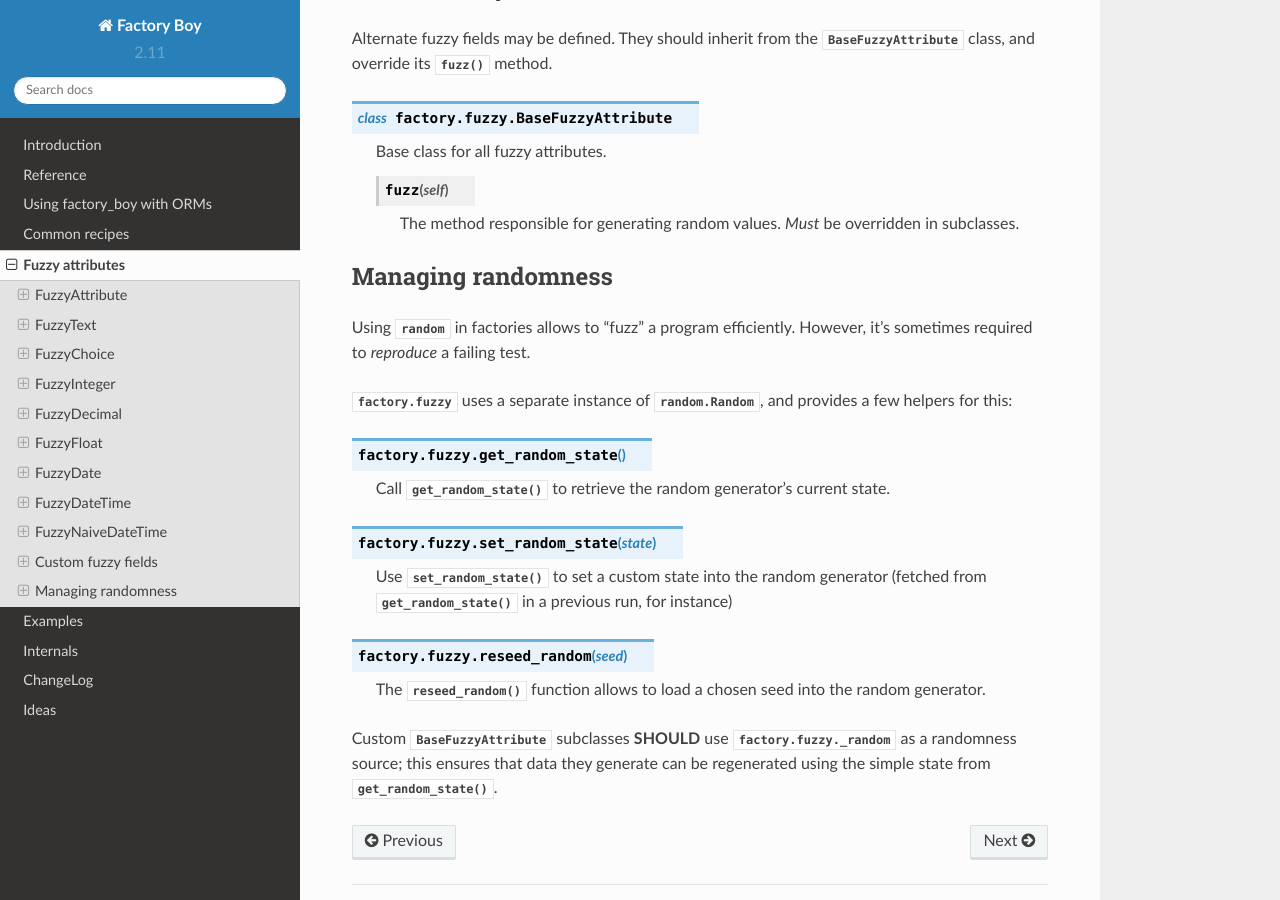
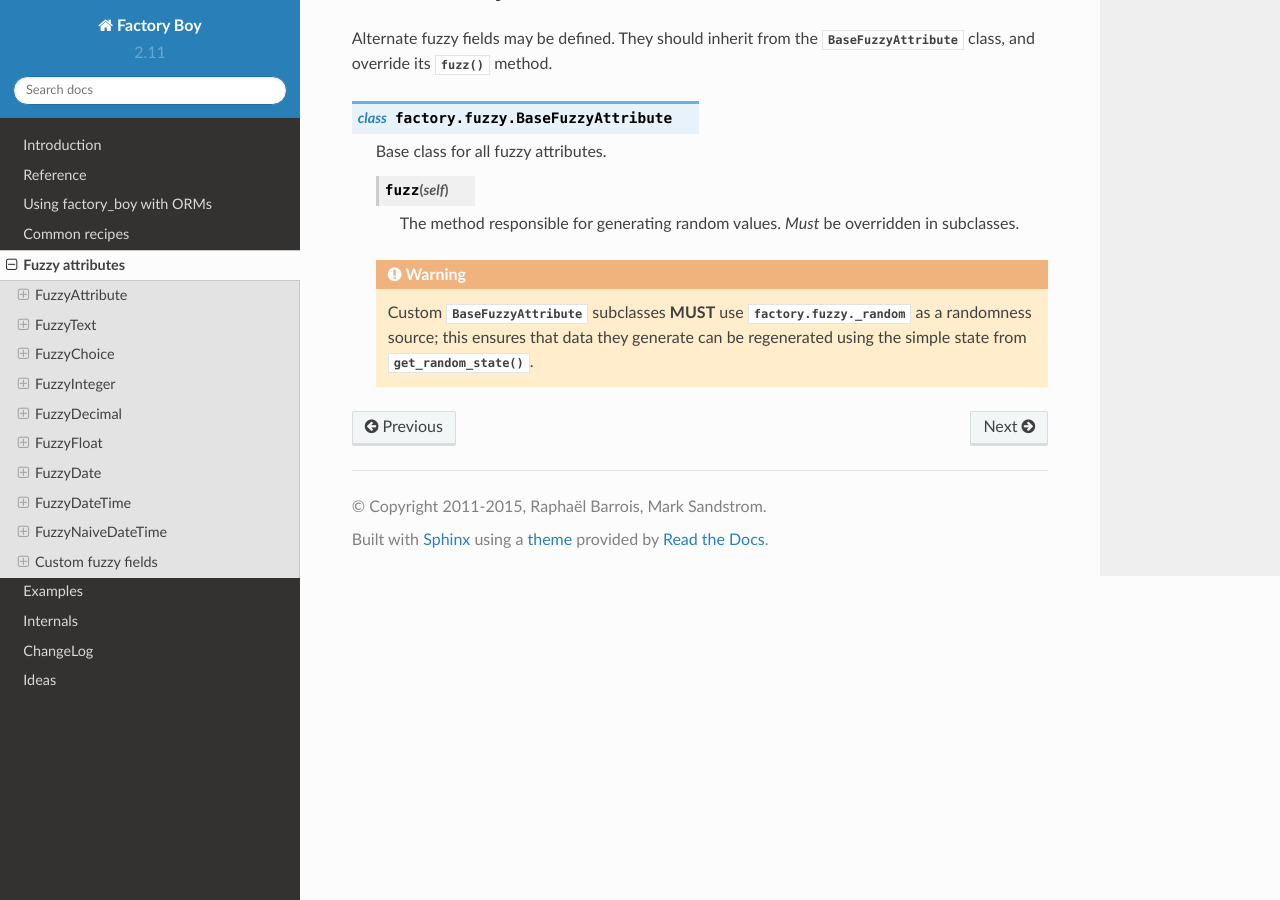
Before and after one commit to FactoryBoy/factory_boy, a Sphinx documentation site: the page built from docs/fuzzy.rst, in a window 1280 px wide and 900 px high, scrolled down 6556 px. Built offline with Sphinx 7.4.7 and the Read the Docs theme 2.0.0, drawn with Linux system fonts in a browser that asks for light colours.

Commit message:
Improve documentation about factory.random.
- Remove obsolete references to factory.fuzzy.random
- Provide some sample recipes
- Add a clearer entry in the project README.

Closes #563.

```diff
--- a/docs/fuzzy.rst
+++ b/docs/fuzzy.rst
@@ -359,32 +359,9 @@
         The method responsible for generating random values.
         *Must* be overridden in subclasses.
 
+    .. warning::
 
-Managing randomness
--------------------
-
-Using :mod:`random` in factories allows to "fuzz" a program efficiently.
-However, it's sometimes required to *reproduce* a failing test.
-
-:mod:`factory.fuzzy` uses a separate instance of :class:`random.Random`,
-and provides a few helpers for this:
-
-.. method:: get_random_state()
-
-    Call :meth:`get_random_state` to retrieve the random generator's current
-    state.
-
-.. method:: set_random_state(state)
-
-    Use :meth:`set_random_state` to set a custom state into the random generator
-    (fetched from :meth:`get_random_state` in a previous run, for instance)
-
-.. method:: reseed_random(seed)
-
-    The :meth:`reseed_random` function allows to load a chosen seed into the random generator.
-
-
-Custom :class:`BaseFuzzyAttribute` subclasses **SHOULD**
-use :obj:`factory.fuzzy._random` as a randomness source; this ensures that
-data they generate can be regenerated using the simple state from
-:meth:`get_random_state`.
+        Custom :class:`BaseFuzzyAttribute` subclasses **MUST**
+        use :obj:`factory.fuzzy._random` as a randomness source; this ensures that
+        data they generate can be regenerated using the simple state from
+        :meth:`get_random_state`.
```
Also changed, not shown: README.rst (+13 -2 lines), docs/recipes.rst (+50 -0 lines), docs/reference.rst (+30 -0 lines).
